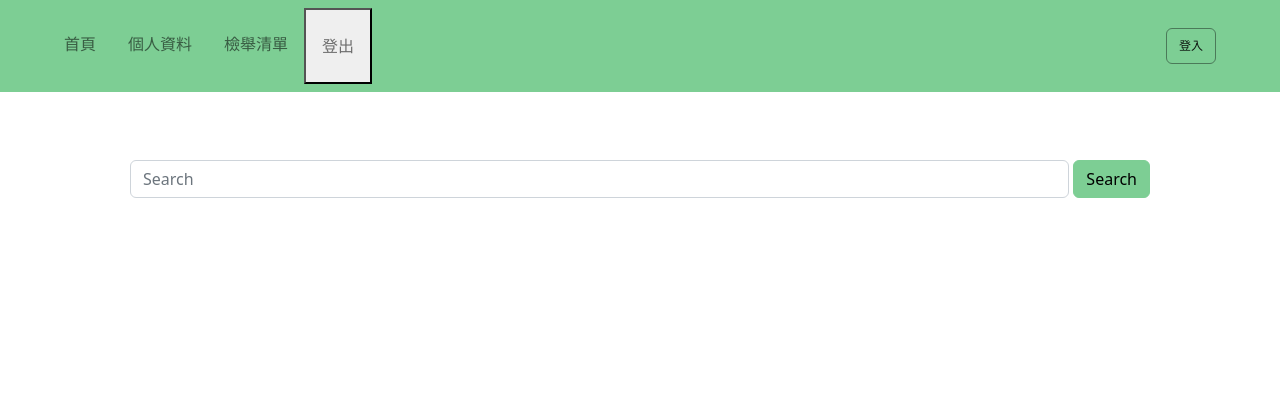
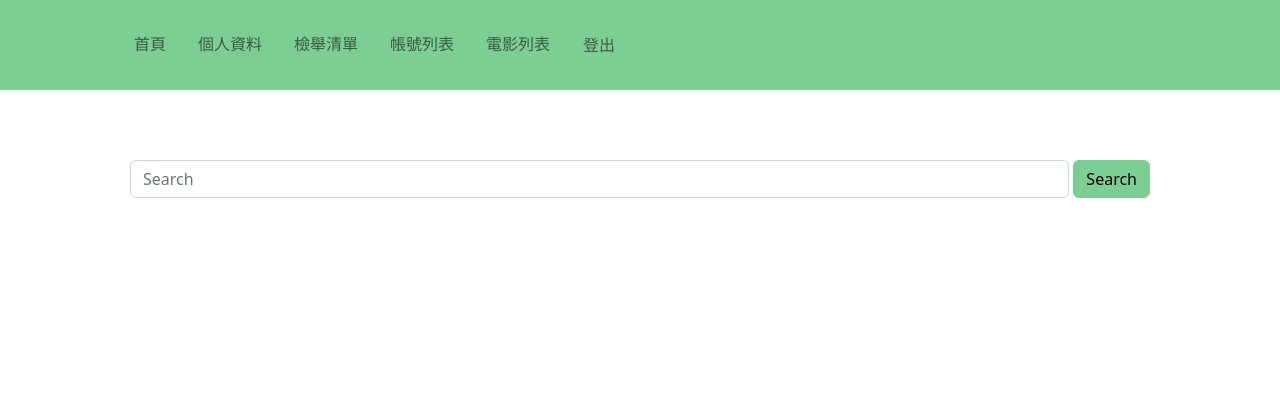
Before and after one commit to hao0608/moreview, a Django app: page / in a window 1280 px wide. Shown: the top 420 px of the page. Run offline with Django 4.2, Linux system fonts and the light colour scheme; the visitor is signed in with stand-in values (Sample User, id 1); data that the repository does not hold is empty; some libraries are stand-ins or nearby versions.

Commit message:
navbar, login, register update user/admin frontend

```diff
--- a/templates/base_navigation.html
+++ b/templates/base_navigation.html
@@ -7,13 +7,18 @@
 
             <div class="collapse navbar-collapse" id="navbarResponsive">
                 <ul class="navbar-nav ms-auto py-lg-0">
-                    <li class="nav-item"><a class="nav-link px-lg-3 py-3 py-lg-4" href="#">首頁</a></li>
+			<li class="nav-item"><a class="nav-link px-lg-3 py-3 py-lg-4" href="{% url 'movie:list' %}">首頁</a></li>
 		    {% if request.user.is_authenticated %}
                     <li class="nav-item"><a class="nav-link px-lg-3 py-3 py-lg-4" href="#">個人資料</a></li>
                     <li class="nav-item"><a class="nav-link px-lg-3 py-3 py-lg-4" href="#">檢舉清單</a></li>
-                    <li class="nav-item">
+		    	{% if request.user.is_superuser %}
+			<li class="nav-item"><a class="nav-link px-lg-3 py-3 py-lg-4" href="{# url 'users:list' #}">帳號列表</a></li>
+			<li class="nav-item"><a class="nav-link px-lg-3 py-3 py-lg-4" href="{# url 'movie:list' #}">電影列表</a></li>
+                    	{% endif %}
+		    <li class="nav-item">
 			    <form method="post" action="{% url 'users:logout' %}">
-				    <button class="nav-link px-lg-3 py-3 py-lg-4" type="submit">登出</button>
+				    {% csrf_token %}
+				    <button class="bg-custom-primary btn btn-link nav-link px-lg-3 py-3 py-lg-4" id="logout-btn" type="submit">登出</button>
 			    </form>
 		    </li>
 		    {% endif %}
@@ -22,11 +27,11 @@
 
 
         </div>
+	{% if not request.user.is_authenticated %}
 	 <div class="container px-4 px-lg-5" id="login-btn">
-            <a href="login.html">
-		<button class="navbar-brand btn btn-login text-uppercase" type="button" href="{# url 'users:login' #}">
-                登入
-            	</button>
+            <a href="{% url 'users:login' %}">
+                  <button class="navbar-brand btn btn-login text-uppercase" id="login-btn">登入</button>
 	    </a>
 	</div>
+	{% endif %}
     </nav>
--- a/templates/static/css/custom.css
+++ b/templates/static/css/custom.css
@@ -18,6 +18,10 @@
     align-items: flex-end;
 }
 
+.logout-btn{
+    border: none !important;
+}
+
 .content-pad-top {
     padding-top: 7rem;
 }
--- a/users/templates/login.html
+++ b/users/templates/login.html
@@ -17,7 +17,7 @@
 				{{ form|crispy }}
 
 				<div class="container text-center">
-					<a type="button" class="btn btn-success" href="{# url 'users:register' #}">註冊</a>
+					<a type="button" class="btn btn-success" href="{% url 'users:register' %}">註冊</a>
 					<button class="btn btn-success" type="submit">登入</button>
 				</div>
 			</form>
--- a/users/templates/user_create_form.html
+++ b/users/templates/user_create_form.html
@@ -1,3 +1,5 @@
+
+{% if request.user.is_superuser %}
 {% load crispy_forms_tags %}
 
 <div class="collapse" id="create_admin_form">
@@ -30,3 +32,5 @@
                 </div>
 	</form>
 </div>
+
+{% endif %}
```
Also changed, not shown: users/templates/profile.html (+0 -8 lines), users/templates/user_list.html (+0 -27 lines), movie/migrations/0001_initial.py.
